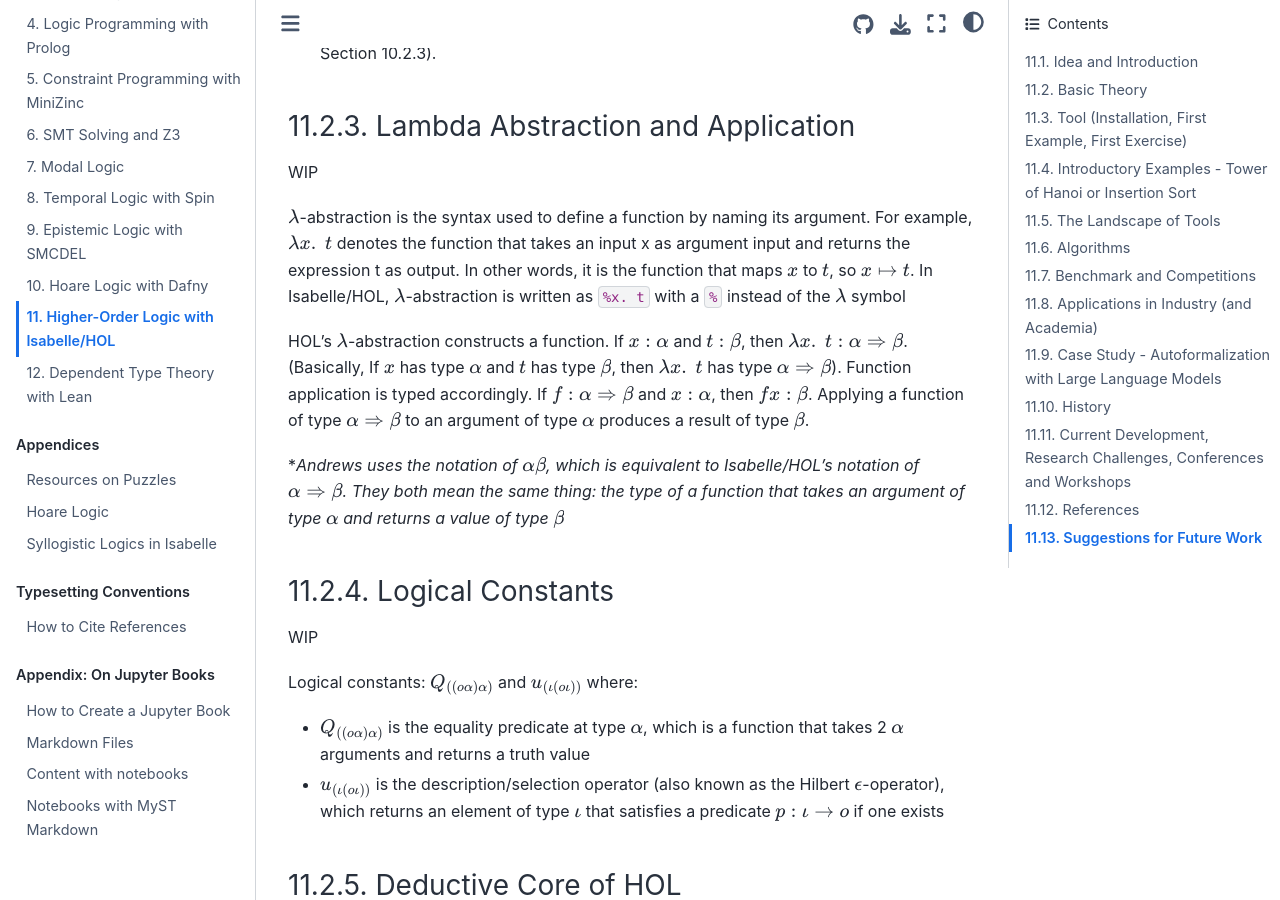
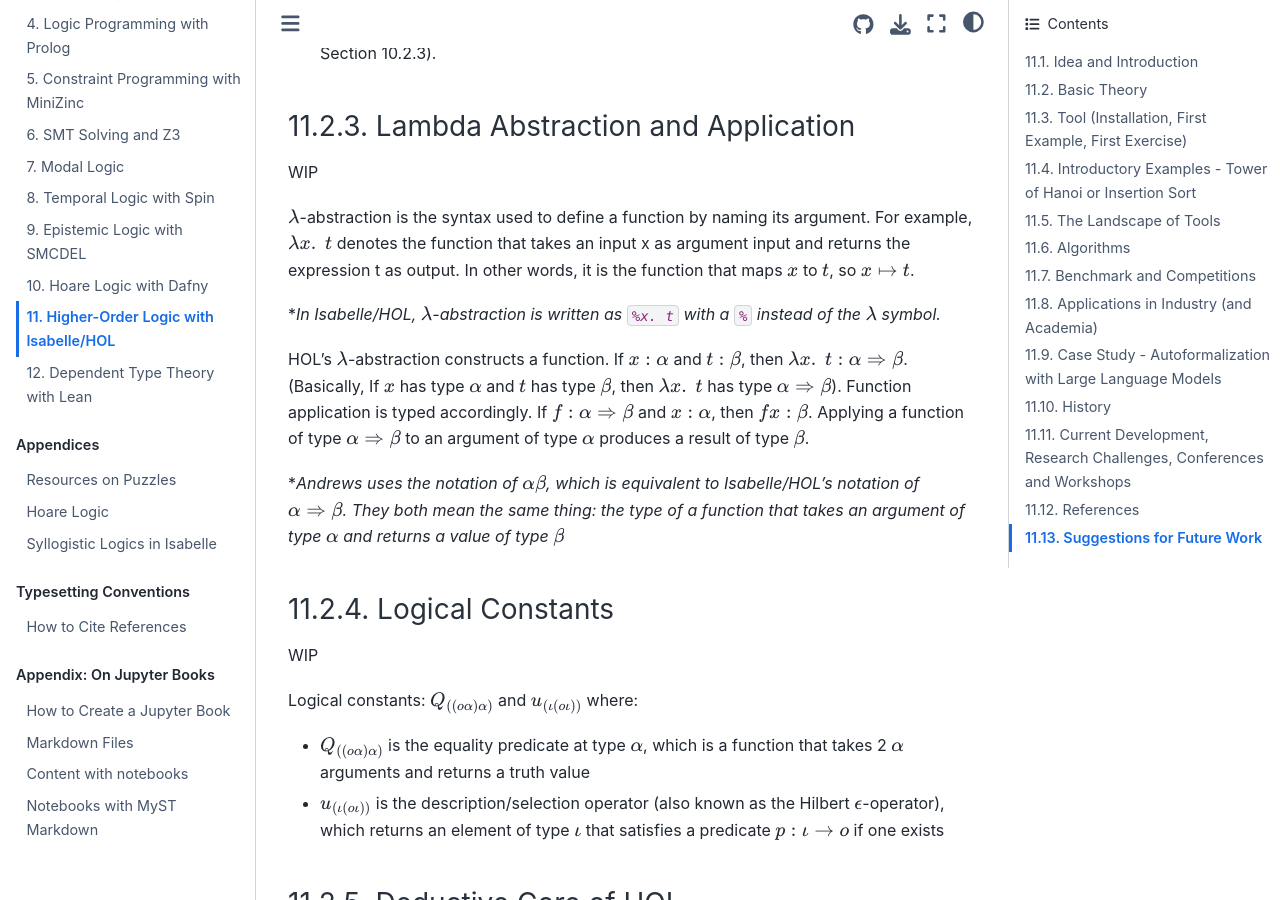
Before and after one commit to LEAP-at-Chapman/CPSC-510-Logical-Foundations-of-Computing, a Jupyter Book: the page built from content/10-higher-order-logic.md, in a window 1280 px wide and 900 px high, scrolled down 2312 px. Built offline with Jupyter Book 1.0.4 settings and Sphinx 7.4.7 and the Sphinx Book theme 1.1.4, drawn with Linux system fonts in a browser that asks for light colours.

```diff
--- a/content/10-higher-order-logic.md
+++ b/content/10-higher-order-logic.md
@@ -115,7 +115,9 @@ WIP
 	•	extensionality axiom (optional mention)
 	•	Isabelle example snippets (%x. t, function application precedence) -->
 
-$\lambda$-abstraction is the syntax used to define a function by naming its argument. For example, $\lambda x .\; t$ denotes the function that takes an input x as argument input and returns the expression t as output. In other words, it is the function that maps $x$ to $t$, so $x \mapsto t$. In Isabelle/HOL, $\lambda$-abstraction is written as `%x. t` with a `%` instead of the $\lambda$ symbol
+$\lambda$-abstraction is the syntax used to define a function by naming its argument. For example, $\lambda x .\; t$ denotes the function that takes an input x as argument input and returns the expression t as output. In other words, it is the function that maps $x$ to $t$, so $x \mapsto t$.
+
+**In Isabelle/HOL, $\lambda$-abstraction is written as `%x. t` with a `%` instead of the $\lambda$ symbol.*
 
 HOL's $\lambda$-abstraction constructs a function. If $x:\alpha$ and $t:\beta$, then $\lambda x .\; t: \alpha \Rightarrow \beta$.
 (Basically, If $x$ has type $\alpha$ and $t$ has type $\beta$, then $\lambda x .\; t$ has type $\alpha \Rightarrow \beta$). Function application is typed accordingly. If $f:\alpha \Rightarrow \beta$ and $x:\alpha$, then $f x:\beta$. Applying a function of type $\alpha \Rightarrow \beta$ to an argument of type $\alpha$ produces a result of type $\beta$.
```
